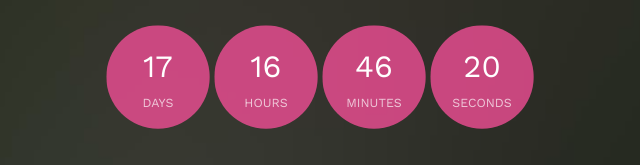
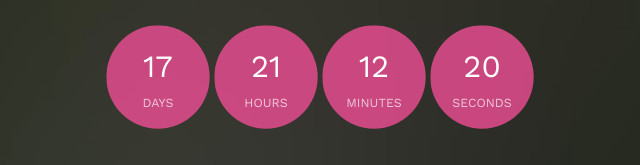
Before and after one commit to vsakhil07/Test, a plain HTML site: page index.html in a window 1280 px wide. Shown: the part 420-585 px from the top of the page, 320-960 px from the left. Drawn offline with nearby package versions, Linux system fonts and the light colour scheme; files whose address does not match are found by name.

Commit message:
Update index.html

```diff
--- a/index.html
+++ b/index.html
@@ -616,8 +616,8 @@
     	year: 2023,
     	month: 5,
     	day: 21,
-    	hours: 11,
-     	minutes: 57,
+    	hours: 16,
+     	minutes: 23,
      	seconds: 0,
 });
 
```
